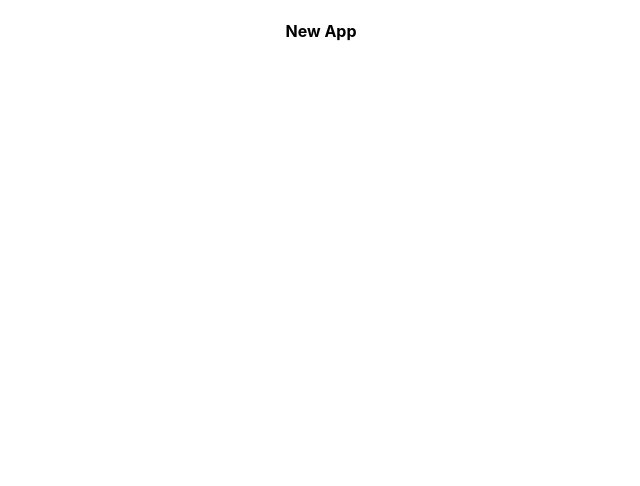
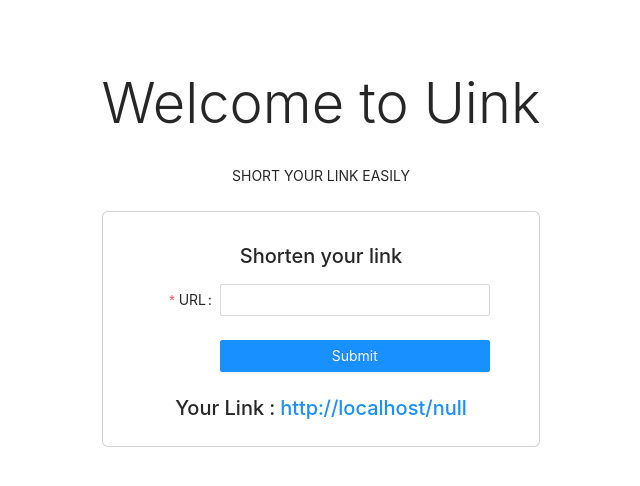
Before and after one commit to iamtakdir/uink, a React (Create React App) app: page / in a window 1280 px wide. Shown: the top 486 px of the page, without its empty margins (319-959 px from the left). Built offline with nearby package versions, Linux system fonts and the light colour scheme.

Commit message:
work done

```diff
--- a/package.json
+++ b/package.json
@@ -6,8 +6,12 @@
     "@testing-library/jest-dom": "^5.16.5",
     "@testing-library/react": "^13.4.0",
     "@testing-library/user-event": "^13.5.0",
+    "antd": "^4.23.1",
+    "axios": "^0.27.2",
+    "bootstrap": "^5.2.1",
     "react": "^18.2.0",
     "react-dom": "^18.2.0",
+    "react-router-dom": "^6.3.0",
     "react-scripts": "5.0.1",
     "web-vitals": "^2.1.4"
   },
--- a/src/App.js
+++ b/src/App.js
@@ -1,9 +1,19 @@
+import { BrowserRouter, Route, Routes } from "react-router-dom";
 import "./App.css";
+import HomeComponent from "./components/HomeComponent";
+import axios from "axios";
+import Redirect from "./components/redirect";
 
 function App() {
+	axios.defaults.baseURL = "https://uink-go.herokuapp.com";
 	return (
 		<div className='App'>
-			<h4>New App</h4>
+			<BrowserRouter>
+				<Routes>
+					<Route path='/' element={<HomeComponent />} />
+					<Route path='/:id' element={<Redirect />} />
+				</Routes>
+			</BrowserRouter>
 		</div>
 	);
 }
--- /dev/null
+++ b/src/components/HomeComponent.js
@@ -0,0 +1,92 @@
+import { Button, Form, Input } from "antd";
+import React, { useState, useEffect } from "react";
+import getData from "../utils/shortLink";
+
+const HomeComponent = () => {
+	const [data, setData] = useState(null);
+	const currentUrl = window.location.href;
+
+	const [loading, setLoading] = useState(false);
+
+	const onFinish = async (values) => {
+		const resp = await getData(values);
+		setData(resp.data);
+
+		setLoading(false);
+	};
+
+	const onFinishFailed = (errorInfo) => {
+		console.log("Failed:", errorInfo);
+	};
+
+	console.log(data);
+
+	return (
+		<div key={data}>
+			<div style={{ marginTop: "70px" }}>
+				<div className='h-100 d-flex align-items-center justify-content-center'>
+					<div>
+						<div className='text-center mb-4 '>
+							<h1 className='display-4'>Welcome to Uink</h1>
+							<p>SHORT YOUR LINK EASILY </p>
+						</div>
+
+						<div className='card'>
+							<div className='card-body'>
+								<h5 className='card-title m-3'>Shorten your link</h5>
+								<Form
+									name='basic'
+									labelCol={{
+										span: 6,
+									}}
+									wrapperCol={{
+										span: 16,
+									}}
+									initialValues={{
+										remember: true,
+									}}
+									onFinish={onFinish}
+									onFinishFailed={onFinishFailed}
+									autoComplete='off'>
+									<Form.Item
+										label='URL'
+										name='url'
+										rules={[
+											{
+												required: true,
+												message: "Please input URL!",
+											},
+										]}>
+										<Input />
+									</Form.Item>
+
+									<Form.Item
+										wrapperCol={{
+											offset: 6,
+											span: 16,
+										}}>
+										<Button
+											onClick={() => setLoading(true)}
+											block
+											type='primary'
+											htmlType='submit'
+											loading={loading}>
+											Submit
+										</Button>
+									</Form.Item>
+								</Form>
+								<h5 className='mt-4'>
+									{" "}
+									Your Link :{" "}
+									<a href={`${currentUrl}${data}`}>{`${currentUrl}${data}`}</a>
+								</h5>
+							</div>
+						</div>
+					</div>
+				</div>
+			</div>
+		</div>
+	);
+};
+
+export default HomeComponent;
--- /dev/null
+++ b/src/components/redirect.js
@@ -0,0 +1,35 @@
+import React, { useState } from "react";
+import { useParams } from "react-router-dom";
+import axios from "axios";
+
+const Redirect = () => {
+	const [url, setUrl] = useState("");
+	const { id } = useParams();
+
+	try {
+		(async (id) => {
+			const response = await axios({
+				method: "get",
+				url: `/${id}`,
+				headers: {
+					Accept: "application/json",
+					"Content-Type": "application/json;charset=UTF-8",
+				},
+			});
+
+			setUrl(response.data.url);
+		})(id);
+
+		if (url.indexOf("http://") == 0 || url.indexOf("https://") == 0) {
+			window.location.replace(`${url}`);
+		} else {
+			window.location.replace(`https://${url}`);
+		}
+	} catch (error) {
+		console.log(error);
+	}
+
+	return;
+};
+
+export default Redirect;
--- /dev/null
+++ b/src/utils/shortLink.js
@@ -0,0 +1,21 @@
+import axios from "axios";
+
+const getData = async (url) => {
+	try {
+		const response = await axios({
+			method: "POST",
+			url: "/create",
+			data: url,
+			headers: {
+				Accept: "application/json",
+				"Content-Type": "application/json;charset=UTF-8",
+			},
+		});
+
+		return response;
+	} catch (error) {
+		console.log(error);
+	}
+};
+
+export default getData;
```
Also changed, not shown: src/index.js (+11 -9 lines), 1 other file (tests, documents, lock files or other folders).
